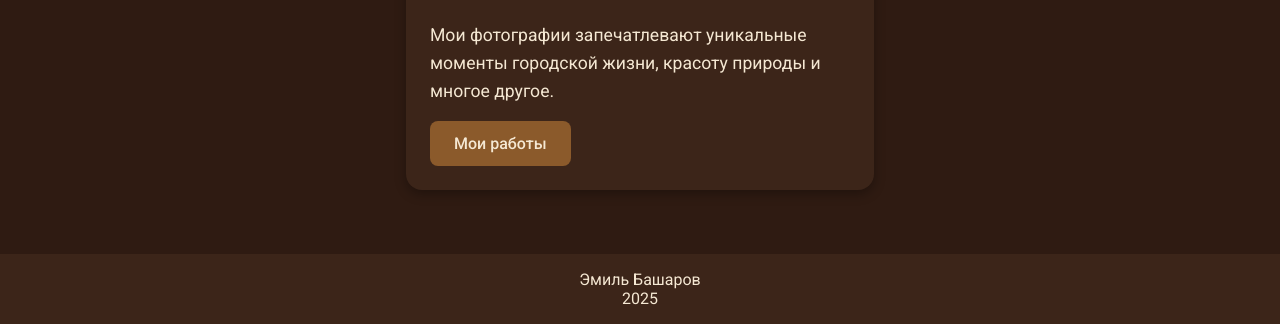
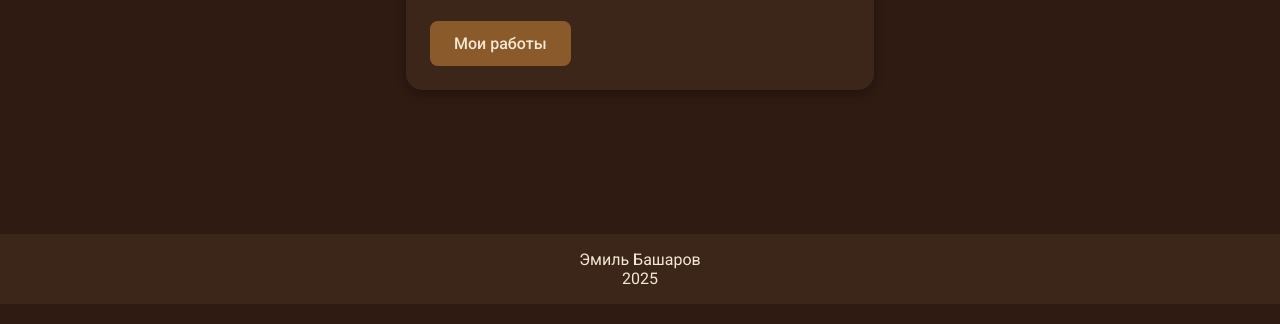
Before and after one commit to emilchiks/emilchiks.github.io, a plain HTML site: page index.html in a window 1280 px wide. Shown: the part 685-1009 px from the top of the page. Drawn offline with Linux system fonts and the light colour scheme.

Commit message:
Text fix

```diff
--- a/index.html
+++ b/index.html
@@ -112,7 +112,7 @@
             padding: 1rem;
             background-color: #3C2519;
             color: #F5E8D3;
-            margin-top: 2rem; /* Исправлено с 7rem на 2rem */
+            margin-top: 7rem; /* Вернуть на 2rem */
         }
 
         @media (max-width: 500px) {
@@ -164,7 +164,7 @@
                     <img class="small-img" src="images/photo/small-picture-3.jpg" alt="Малая фотография 2" loading="lazy">
                 </div>
             </div>
-            <p>Мои фотографии запечатлевают уникальные моменты городской жизни, красоту природы и многое другое.</p>
+            <p> </p>
             <a href="https://tiktok.com/@emilchik_kun" target="_blank">Мои работы</a>
         </div>
     </div>
```
